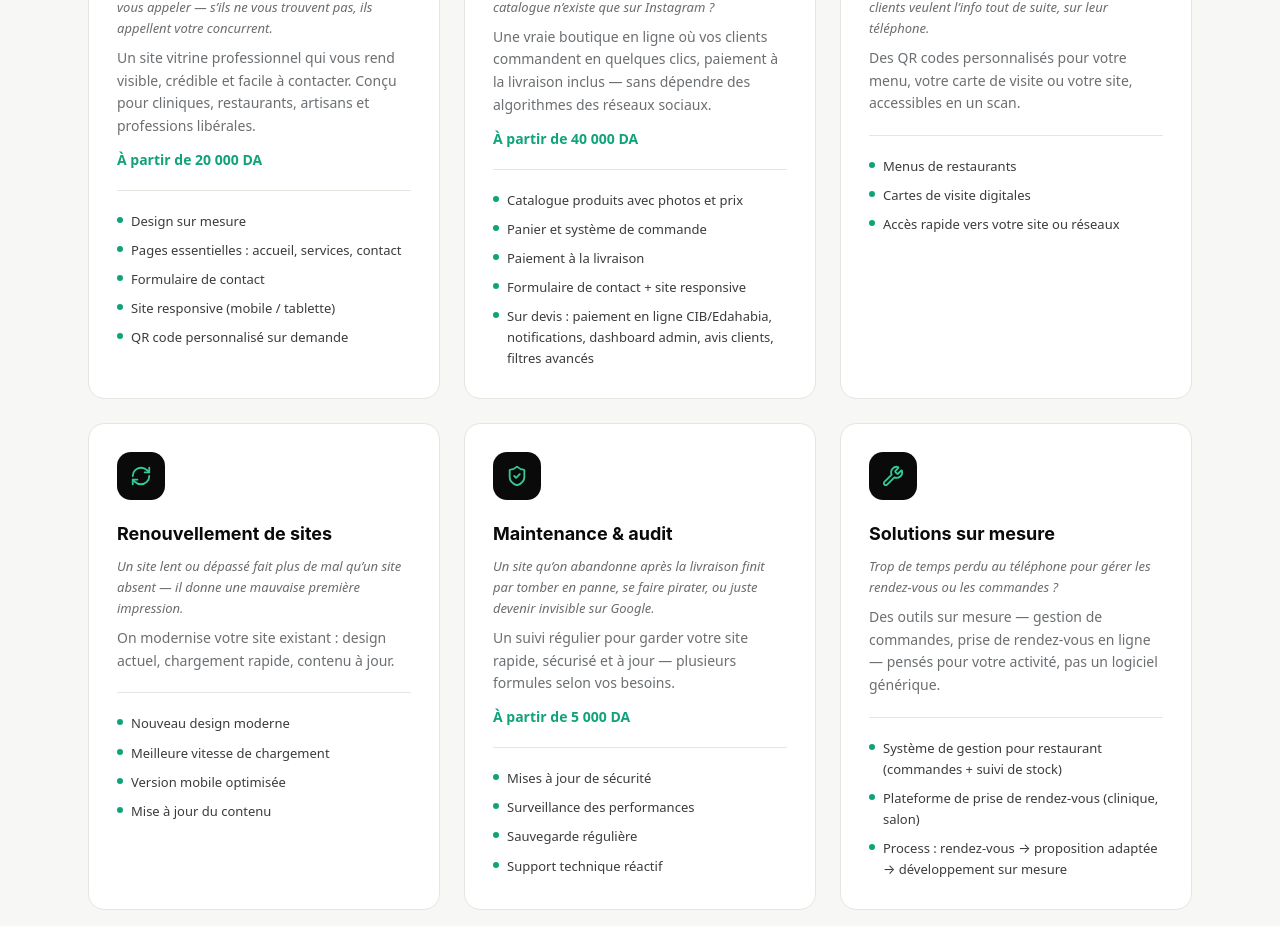
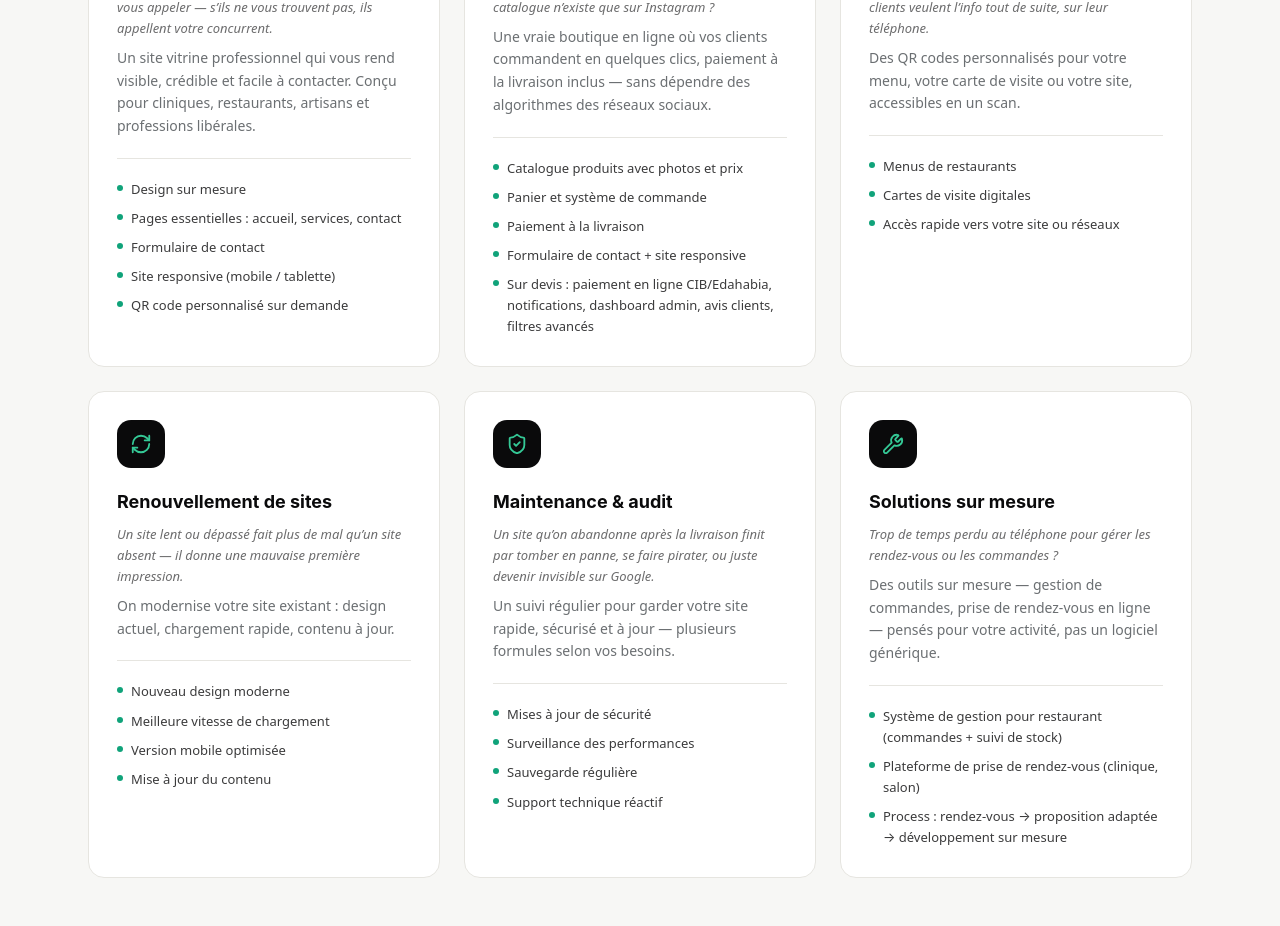
Before and after one commit to cerine-creator/ceradeployed, a Next.js app: page / in a window 1280 px wide. Shown: the part 1900-2826 px from the top of the page. Built offline with nearby package versions, Linux system fonts and the light colour scheme.

Commit message:
update prix

```diff
--- a/components/cera/Services.tsx
+++ b/components/cera/Services.tsx
@@ -8,7 +8,7 @@ const SERVICES = [
     title: 'Sites vitrines',
     hook: 'Vos clients vous cherchent sur Google avant de vous appeler — s\u2019ils ne vous trouvent pas, ils appellent votre concurrent.',
     text: 'Un site vitrine professionnel qui vous rend visible, crédible et facile à contacter. Conçu pour cliniques, restaurants, artisans et professions libérales.',
-    price: 'À partir de 20 000 DA',
+
     details: [
       'Design sur mesure',
       'Pages essentielles : accueil, services, contact',
@@ -22,7 +22,7 @@ const SERVICES = [
     title: 'Boutiques e-commerce',
     hook: 'Combien de ventes perdez-vous parce que votre catalogue n\u2019existe que sur Instagram ?',
     text: 'Une vraie boutique en ligne où vos clients commandent en quelques clics, paiement à la livraison inclus — sans dépendre des algorithmes des réseaux sociaux.',
-    price: 'À partir de 40 000 DA',
+
     details: [
       'Catalogue produits avec photos et prix',
       'Panier et système de commande',
@@ -59,7 +59,7 @@ const SERVICES = [
     title: 'Maintenance & audit',
     hook: 'Un site qu\u2019on abandonne après la livraison finit par tomber en panne, se faire pirater, ou juste devenir invisible sur Google.',
     text: 'Un suivi régulier pour garder votre site rapide, sécurisé et à jour — plusieurs formules selon vos besoins.',
-    price: 'À partir de 5 000 DA',
+
     details: [
       'Mises à jour de sécurité',
       'Surveillance des performances',
```
